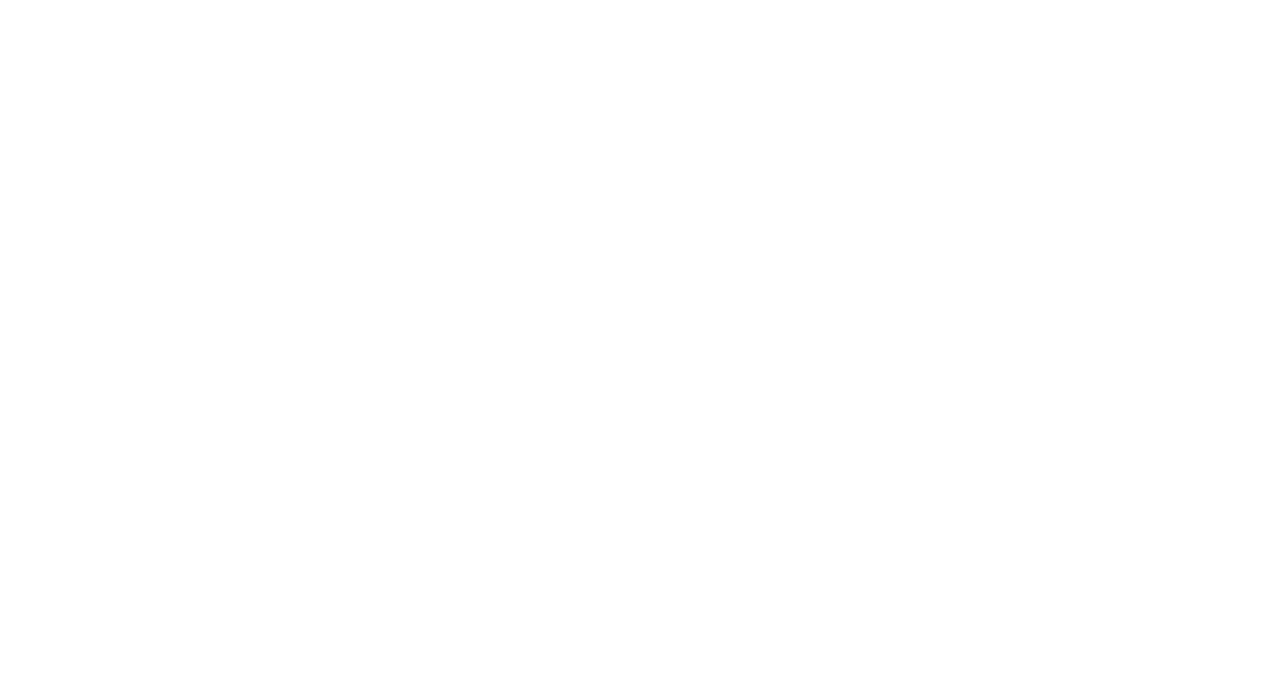
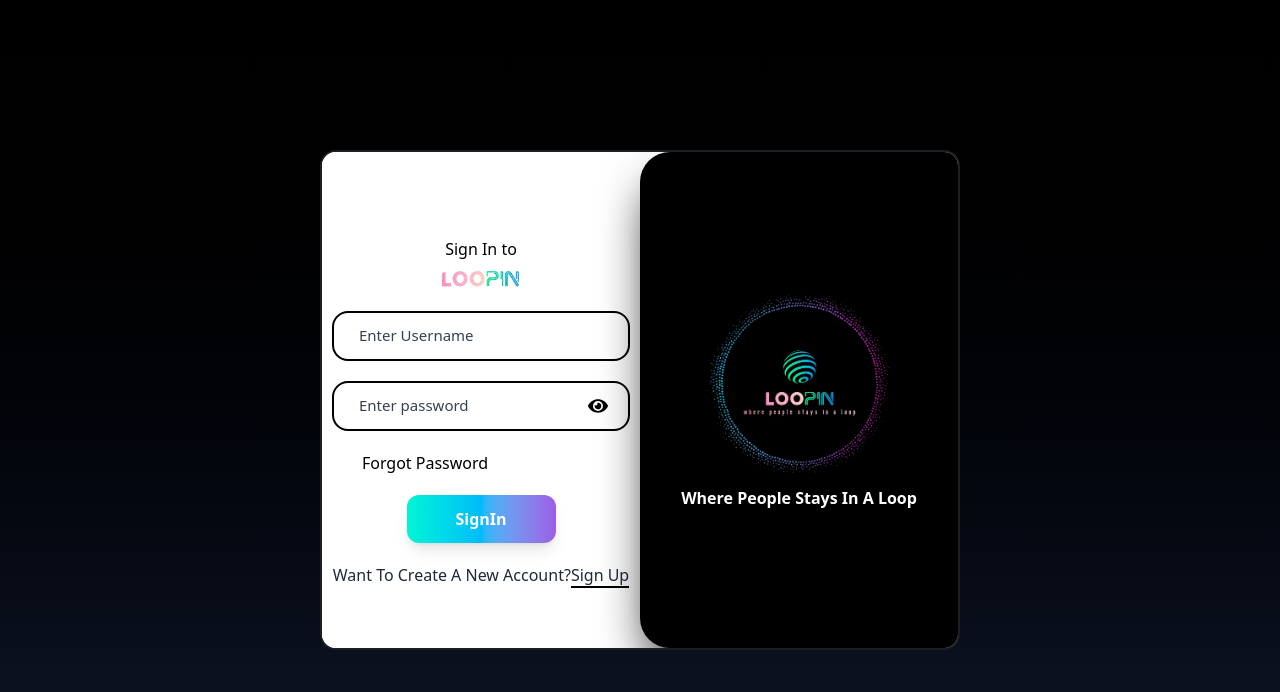
Before and after one commit to Sanikasurade/Loopin_Social_Media_Platform, a React (Vite) app in the folder frontend/: page /signin in a window 1280 px wide. Before the commit this address had no page. Shown: the top 692 px of the page. Built offline with nearby package versions, Linux system fonts and the light colour scheme.

Commit message:
forgotpassword frontend done

```diff
--- a/frontend/src/App.jsx
+++ b/frontend/src/App.jsx
@@ -1,16 +1,16 @@
 import React from "react";
 import { Route, Routes } from "react-router-dom";
 import SignUp from "./pages/SignUp.jsx";
-export const serverUrl = "http://localhost:8000";
-//import SignIn from "./pages/SignIn.jsx";
-//import ForgotPassword from "./pages/forgotpassword.jsx";
+export const serverUrl = "http://localhost:5000";
+import SignIn from "./pages/SignIn.jsx";
+import ForgotPassword from "./pages/ForgotPassword.jsx";
 function App() {
   return (
     <Routes>
       {/* <Route path="/" element={<SignIn />} /> */}
       <Route path="/signup" element={<SignUp />} />
-      {/* <Route path="/signin" element={<SignIn />} />
-      <Route path="/forgotpassword" element={<ForgotPassword />} /> */}
+      <Route path="/signin" element={<SignIn />} />
+      <Route path="/forgotpassword" element={<ForgotPassword />} />
     </Routes>
   );
 }
--- a/frontend/src/pages/SignIn.jsx
+++ b/frontend/src/pages/SignIn.jsx
@@ -1,3 +1,189 @@
+import React, { useState } from "react";
+import logo from "../assets/logo1.png"; // Assuming you have a logo image in assets folder
+import logo2 from "../assets/logo2.png"; // Assuming you have a logo image in assets folder
+import { FaEye } from "react-icons/fa";
+import { FaEyeSlash } from "react-icons/fa";
+import axios from "axios";
+import { serverUrl } from "../App.jsx";
+import { ClipLoader } from "react-spinners";
+import { useNavigate } from "react-router-dom";
+
+
+function SignIn() {
+
+  const [inputClicked,setInputClicked]=useState({
+
+    userName:false,
+    password:false
+  })
+  const [showPassword,setShowPassword]=useState(false);
+  const [loading,setloading]=useState(false);
+
+  const[userName,setUserName]=useState("");
+
+  const[password,setPassword]=useState("");
+  const navigate=useNavigate();
+
+  const handleSignIn=async()=>{
+    setloading(true);
+    try{
+      const result=await axios.post(`${serverUrl}/api/auth/signin`,
+        {userName,password},{withCredentials:true});
+        console.log(result.data);
+        setloading(false);
+    }catch(error){
+console.log(error);
+setloading(false);
+    }
+  }
+  return (
+    //css  for background
+    <div
+      className="w-full h-screen bg-gradient-to-b from-black
+ to-gray-900 flex flex-col justify-center items-center"
+    >
+      {/* Main container for the sign-up form */}
+      <div
+        className="w-[80%] lg:max-w-[50%] h-[500px] bg-white
+rounded-2xl flex justify-center items-center overflow-hidden
+ border-2 border-[#1a1f23]"
+      >
+        {/* Left side of the sign-up form */}
+
+        <div
+          className="w-full lg:w-[50%] h-full bg-white flex
+        flex-col items-center p-[10px] gap-[20px] justify-center"
+        >
+          <div className="flex flex-col items-center justify-center w-full mt-6">
+            <span>Sign In to</span>
+            <img
+              src={logo}
+              alt="error in logo"
+              className="w-[100px] h-auto object-contain"
+            />
+          </div>
+
+          <div
+            className="relative flex items-center justify-start w-
+          [90%] h-[50px] rounded-2xl  border-2 border-black"
+            onClick={() => setInputClicked({ ...inputClicked, userName: true })}
+          >
+            <label
+              htmlFor="userName"
+              className={`text-gray-700 absolute
+            left-[20px] p-[5px] bg-white text-[15px] ${
+              inputClicked.userName ? "top-[-15px]" : ""
+            }`}
+            >
+              Enter Username
+            </label>
+            <input
+              type="text"
+              id="userName"
+              className="w-[100%]  h-[100%]
+                 rounded-xl px-10 py-3 text-black
+              focus:outline-none focus:ring-2 focus:ring-[#9b5de5] shadow-sm
+               focus:shadow-[0_0_10px_#9b5de5]  "
+              required onChange={(e)=>setUserName(e.target.value)} value={userName}
+            />
+          </div>
+
+          <div
+            className="relative flex items-center justify-start w-
+          [90%] h-[50px] rounded-2xl  border-2 border-black"
+            onClick={() => setInputClicked({ ...inputClicked, password: true })}
+          >
+            <label
+              htmlFor="password"
+              className={`text-gray-700 absolute
+            left-[20px] p-[5px] bg-white text-[15px] ${
+              inputClicked.password ? "top-[-15px]" : ""
+            }`}
+            >
+              Enter password
+            </label>
+            <input
+              type={showPassword ? "text" : "password"}
+              id="password"
+              className=" w-[100%]  h-[100%]
+                 rounded-xl px-10 py-3 text-black
+            focus:outline-none focus:ring-2 focus:ring-[#9b5de5] shadow-sm
+              focus:shadow-[0_0_10px_#9b5de5]  " required onChange={(e)=>setPassword(e.target.value)} value={password}
+            />
+            {!showPassword ? (
+              <FaEye
+                className="absolute cursor-pointer right-[20px] w-[20px]
+            h-[20px]"
+                onClick={() => setShowPassword(true)}
+              />
+            ) : (
+              <FaEyeSlash
+                className="absolute cursor-pointer right-[20px] w-[20px]
+            h-[20px]"
+                onClick={() => setShowPassword(false)}
+              />
+            )}
+          </div>
+          <div className="w-[90%] px-[15px] cursor-pointer" onClick={()=>navigate('/forgotpassword')}>Forgot Password</div>
+          <button
+  type="button"
+  className="
+    w-[75%]
+    sm:w-[70%]   /* Added → for small screens */
+    md:w-[60%]   /* Added → for medium screens */
+    lg:w-[80%]   /* Added → for large screens */
+    xl:w-[50%]   /* Added → for extra-large screens */
+    bg-gradient-to-r from-[#00f5d4] via-[#00bbf9] to-[#9b5de5]
+    text-white font-bold py-3 rounded-xl shadow-lg hover:opacity-90 transition-all
+    focus:shadow-[0_0_15px_#9b5de5]
+  "
+  onClick={handleSignIn}
+  disabled={loading}
+>
+  {loading ? <ClipLoader size={30} color="white" /> : "SignIn"}
+</button>
+
+          <p className="cursor-pointer text-gray-800" onClick={()=>navigate('/signup')}>
+           Want To Create A New Account?<span className="border-b-2 border-b-black pb-[3px]text-black ">Sign Up</span>
+          </p>
+        </div>
+        {/* Right side of the sign-up form */}
+        {/* Right side of the sign-up form */}
+                <div
+                  className="md:w-[50%] h-full hidden lg:flex
+                justify-center items-center bg-[#000000] flex-col gap-[10px]
+                text-white text-[16px] font-semibold rounded-l-[30px]
+                shadow-2xl shadow-black"
+                > <img src={logo2} alt="" className='w-[60%]' />
+                <p>Where People Stays In A Loop</p></div>
+      </div>
+    </div>
+  );
+}
+export default SignIn;
+
+
+
+
+
+
+
+
+
+
+
+
+
+
+
+
+
+
+
+
+
+
+
 // import React, { useState } from "react";
 // import { FaEye, FaEyeSlash, FaEnvelope } from "react-icons/fa";
 // import { Link } from "react-router-dom";
--- a/frontend/src/pages/forgotpassword.jsx
+++ b/frontend/src/pages/forgotpassword.jsx
@@ -1,88 +1,188 @@
-// import React from "react";
-// import { FaEnvelope } from "react-icons/fa";
-// import { Link } from "react-router-dom";
-// import logo from "../assets/logo1.png";
+import React,{ useState } from "react";
+import { ClipLoader } from "react-spinners";
 
-// function ForgotPassword() {
-//   return (
-//     <div className="w-full h-screen flex flex-col justify-center items-center relative overflow-hidden bg-white">
-//       {/* Main container */}
-//       <div
-//         className="relative w-[90%] sm:w-[70%] md:w-[50%] lg:w-[40%] xl:w-[35%]
-//         bg-black rounded-2xl flex justify-center items-center overflow-hidden
-//         border border-gray-300 shadow-2xl z-10 py-8"
-//       >
-//         {/* Content container */}
-//         <div className="w-full flex flex-col items-center px-8 gap-6">
-//           {/* Logo + Title */}
-//           <div className="flex flex-col items-center">
-//             <img
-//               src={logo}
-//               alt="Loopin Logo"
-//               className="w-[120px] h-auto object-contain drop-shadow-lg"
-//             />
-//             <span className="mt-3 text-lg font-bold text-white">
-//               Reset Your{" "}
-//               <span className="bg-gradient-to-r from-[#00f5d4] via-[#00bbf9] to-[#9b5de5] bg-clip-text text-transparent">
-//                 LOOPIN
-//               </span>{" "}
-//               Password
-//             </span>
-//           </div>
+function ForgotPassword() {
+   const [step, setStep] = useState(3); // define step
+   const[inputClicked,setInputClicked]=useState({
+      email:false,
+      otp:false,
+      newPassword:false,
+      confirmNewPassword:false
+   })
+   const [email,setEmail]=useState("");
+   const [otp,setOtp]=useState("");
+   const [loading,setLoading]=useState(false);
+   const[newPassword,setNewPassword]=useState("");
+   const[confirmNewPassword,setConfirmPassword]=useState("");
 
-//           {/* Description */}
-//           <p className="text-gray-400 text-sm text-center max-w-[280px]">
-//             Enter your email address and we'll send you a link to reset your
-//             password.
-//           </p>
+    return(
+        <div className="w-full h-screen  bg-gradient-to-b from-black
+ to-gray-900 flex flex-col justify-center items-center">
 
-//           {/* Forgot Password Form */}
-//           <form className="flex flex-col gap-4 w-full max-w-[300px]">
-//             {/* Email with icon on right */}
-//             <div className="relative">
-//               <input
-//                 type="email"
-//                 placeholder="Enter your email"
-//                 className="w-full border border-gray-600 rounded-xl px-4 py-3 pr-12 text-white bg-gray-800
-//                 focus:outline-none focus:ring-2 focus:ring-[#00bbf9] shadow-sm
-//                 focus:shadow-[0_0_12px_#00bbf9] placeholder-gray-400"
-//               />
-//               <FaEnvelope className="absolute right-4 top-3.5 text-gray-400" />
-//             </div>
+      {/* Step1 */}
 
-//             {/* Submit button */}
-//             <button
-//               type="submit"
-//               className="bg-gradient-to-r from-[#00f5d4] via-[#00bbf9] to-[#9b5de5]
-//               text-white font-bold py-3 rounded-xl shadow-lg hover:opacity-90 transition-all
-//               focus:shadow-[0_0_15px_#9b5de5] mt-2"
-//             >
-//               Send Reset Link
-//             </button>
-//           </form>
+      {step==1 && <div className='w-[90%] max-w-[500px] h-[400px] bg-white
+     rounded-2xl flex justify-center items-center flex-col border-[#1a1f23]'>
+         <h2 className='text-[30px] font-semibold'>Enter Email To get OTP</h2>
+         <div
+            className="relative flex items-center mt-[30px] justify-start w-
+          [90%] h-[50px] rounded-2xl  border-2 border-black"
+            onClick={() => setInputClicked({ ...inputClicked,email:true })}
+          >
+            <label
+              htmlFor="email"
+              className={`text-gray-700 absolute
+            left-[20px] p-[5px] bg-white text-[15px] ${
+              inputClicked.email ? "top-[-15px]" : ""
+            }`}
+            >
+              Enter email
+            </label>
+            <input
+              type="email"
+              id="email"
+              className=" w-[100%]  h-[100%]
+                 rounded-xl px-10 py-3 text-black
+               focus:outline-none focus:ring-2 focus:ring-[#9b5de5] shadow-sm
+              focus:shadow-[0_0_10px_#9b5de5]  "
+              required onChange={(e)=>setEmail(e.target.value)} value={email}
+            />
+          </div>
 
-//           {/* Navigation Links */}
-//           <div className="flex flex-col items-center gap-2">
-//             <Link
-//               to="/signin"
-//               className="text-[#9b5de5] text-sm font-semibold cursor-pointer hover:underline"
-//             >
-//               Back to Sign In
-//             </Link>
-//             <p className="text-gray-400 text-sm">
-//               Don't have an account?{" "}
-//               <Link
-//                 to="/signup"
-//                 className="text-[#9b5de5] font-semibold cursor-pointer hover:underline"
-//               >
-//                 Sign Up
-//               </Link>
-//             </p>
-//           </div>
-//         </div>
-//       </div>
-//     </div>
-//   );
-// }
 
-// export default ForgotPassword;
+
+          <button
+            type="button"
+            className="
+    w-[55%]
+    sm:w-[70%]   /* Added → for small screens */
+    md:w-[60%]   /* Added → for medium screens */
+    lg:w-[50%]   /* Added → for large screens */
+    xl:w-[50%]   /* Added → for extra-large screens */
+   mt-[30px] bg-gradient-to-r from-[#00f5d4] via-[#00bbf9] to-[#9b5de5]
+    text-white font-bold py-3 rounded-xl shadow-lg hover:opacity-90 transition-all
+    focus:shadow-[0_0_15px_#9b5de5]
+  " disabled={loading}>{loading?<ClipLoader size={30} color="white"/>:"Send Email"}
+          </button>
+         </div>}
+    {step==2 && <div className='w-[90%] max-w-[500px] h-[400px] bg-white
+     rounded-2xl flex justify-center items-center flex-col border-[#1a1f23]'>
+
+       <h2 className='text-[30px] font-semibold'>forgot Password</h2>
+       <div
+            className="relative flex items-center mt-[30px] justify-start w-
+          [90%] h-[50px] rounded-2xl  border-2 border-black"
+            onClick={() => setInputClicked({ ...inputClicked,otp:true })}
+          >
+            <label
+              htmlFor="otp"
+              className={`text-gray-700 absolute
+            left-[20px] p-[5px] bg-white text-[15px] ${
+              inputClicked.otp ? "top-[-15px]" : ""
+            }`}
+            >
+              Enter OTP
+            </label>
+            <input
+              type="email"
+              id="otp"
+              className=" w-[100%]  h-[100%]
+                 rounded-xl px-10 py-3 text-black
+               focus:outline-none focus:ring-2 focus:ring-[#9b5de5] shadow-sm
+              focus:shadow-[0_0_10px_#9b5de5]  "
+              required onChange={(e)=>setOtp(e.target.value)} value={otp}
+            />
+          </div>
+
+
+
+          <button
+            type="button"
+            className="
+    w-[55%]
+    sm:w-[70%]   /* Added → for small screens */
+    md:w-[60%]   /* Added → for medium screens */
+    lg:w-[50%]   /* Added → for large screens */
+    xl:w-[50%]   /* Added → for extra-large screens */
+   mt-[30px] bg-gradient-to-r from-[#00f5d4] via-[#00bbf9] to-[#9b5de5]
+    text-white font-bold py-3 rounded-xl shadow-lg hover:opacity-90 transition-all
+    focus:shadow-[0_0_15px_#9b5de5]
+  " disabled={loading}>{loading?<ClipLoader size={30} color="white"/>:"Submit"}
+          </button>
+
+    </div>}
+
+    {/* Step2 */}
+    {step==3 && <div className='w-[90%] max-w-[500px] h-[400px] bg-white
+     rounded-2xl flex justify-center items-center flex-col border-[#1a1f23]'>
+      <h2 className='text-[30px] font-semibold'>Reset Password</h2>
+
+       {/* Div for Confirm Password */}
+         <div
+            className="relative flex items-center mt-[30px] justify-start w-
+          [90%] h-[50px] rounded-2xl  border-2 border-black"
+            onClick={() => setInputClicked({ ...inputClicked,newPassword:true})}
+          >
+            <label
+              htmlFor="newPassword"
+              className={`text-gray-700 absolute
+            left-[20px] p-[5px] bg-white text-[15px] ${
+              inputClicked.newPassword ? "top-[-15px]" : ""
+            }`}
+            >
+              Enter New Password
+            </label>
+            <input
+              type="text"
+              id="newPassword"
+              className=" w-[100%]  h-[100%]
+                 rounded-xl px-10 py-3 text-black
+               focus:outline-none focus:ring-2 focus:ring-[#9b5de5] shadow-sm
+              focus:shadow-[0_0_10px_#9b5de5]  "
+              required onChange={(e)=>setNewPassword(e.target.value)} value={newPassword}
+            />
+          </div>
+           {/* Div for Confirm Password */}
+          <div
+            className="relative flex items-center mt-[30px] justify-start w-
+          [90%] h-[50px] rounded-2xl  border-2 border-black"
+            onClick={() => setInputClicked({ ...inputClicked,confirmNewPassword:true})}
+          >
+            <label
+              htmlFor="confirmNewPassword"
+              className={`text-gray-700 absolute
+            left-[20px] p-[5px] bg-white text-[15px] ${
+              inputClicked.confirmNewPassword ? "top-[-15px]" : ""
+            }`}
+            >
+              Enter Confirm Password
+            </label>
+            <input
+              type="text"
+              id="confirmNewPassword"
+              className=" w-[100%]  h-[100%]
+                 rounded-xl px-10 py-3 text-black
+               focus:outline-none focus:ring-2 focus:ring-[#9b5de5] shadow-sm
+              focus:shadow-[0_0_10px_#9b5de5]  "
+              required onChange={(e)=>setConfirmPassword(e.target.value)} value={confirmNewPassword}
+            />
+          </div>
+          <button
+            type="button"
+            className="
+    w-[55%]
+    sm:w-[70%]   /* Added → for small screens */
+    md:w-[60%]   /* Added → for medium screens */
+    lg:w-[50%]   /* Added → for large screens */
+    xl:w-[50%]   /* Added → for extra-large screens */
+   mt-[30px] bg-gradient-to-r from-[#00f5d4] via-[#00bbf9] to-[#9b5de5]
+    text-white font-bold py-3 rounded-xl shadow-lg hover:opacity-90 transition-all
+    focus:shadow-[0_0_15px_#9b5de5]
+  " disabled={loading}>{loading?<ClipLoader size={30} color="white"/>:"Submit"}
+          </button>
+
+      </div>}
+ </div>
+    )
+}
+export default ForgotPassword;
```
Also changed, not shown: frontend/src/pages/SignUp.jsx (+11 -4 lines), 1 other file (tests, documents, lock files or other folders).
